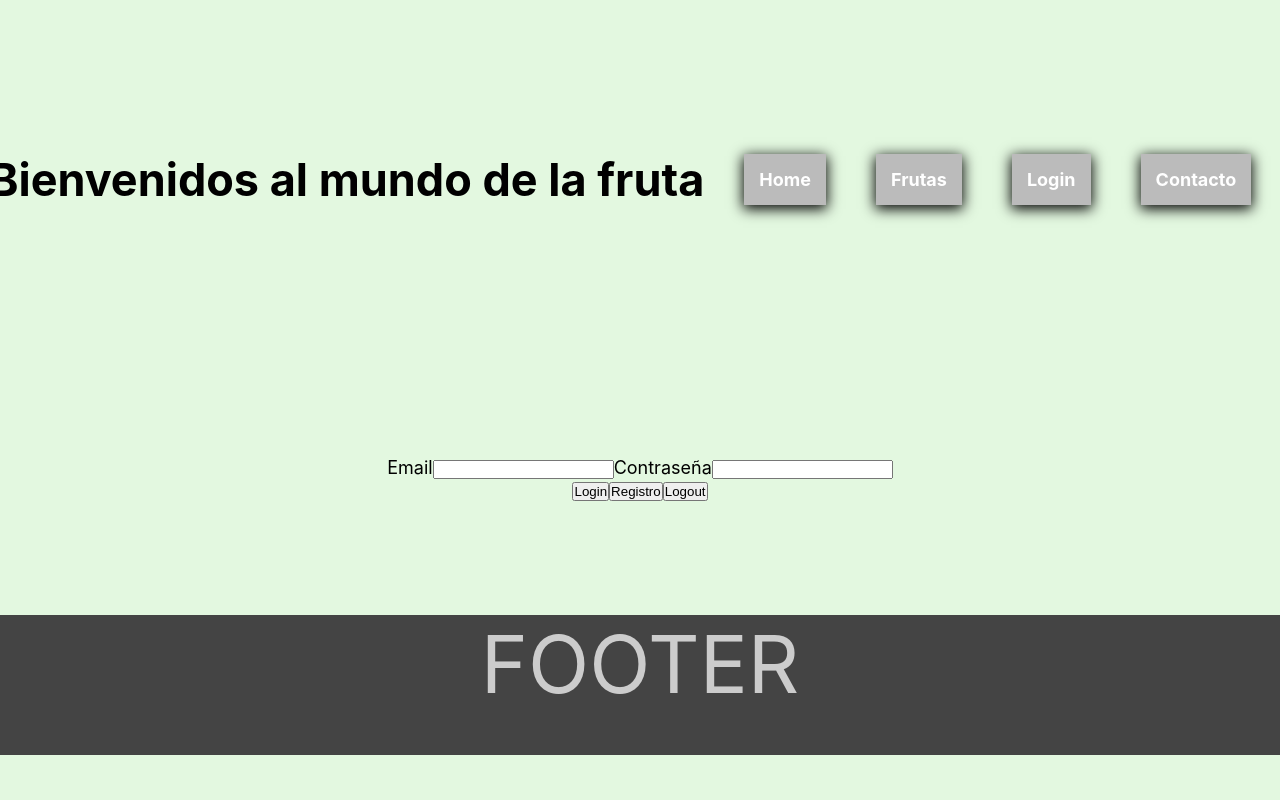
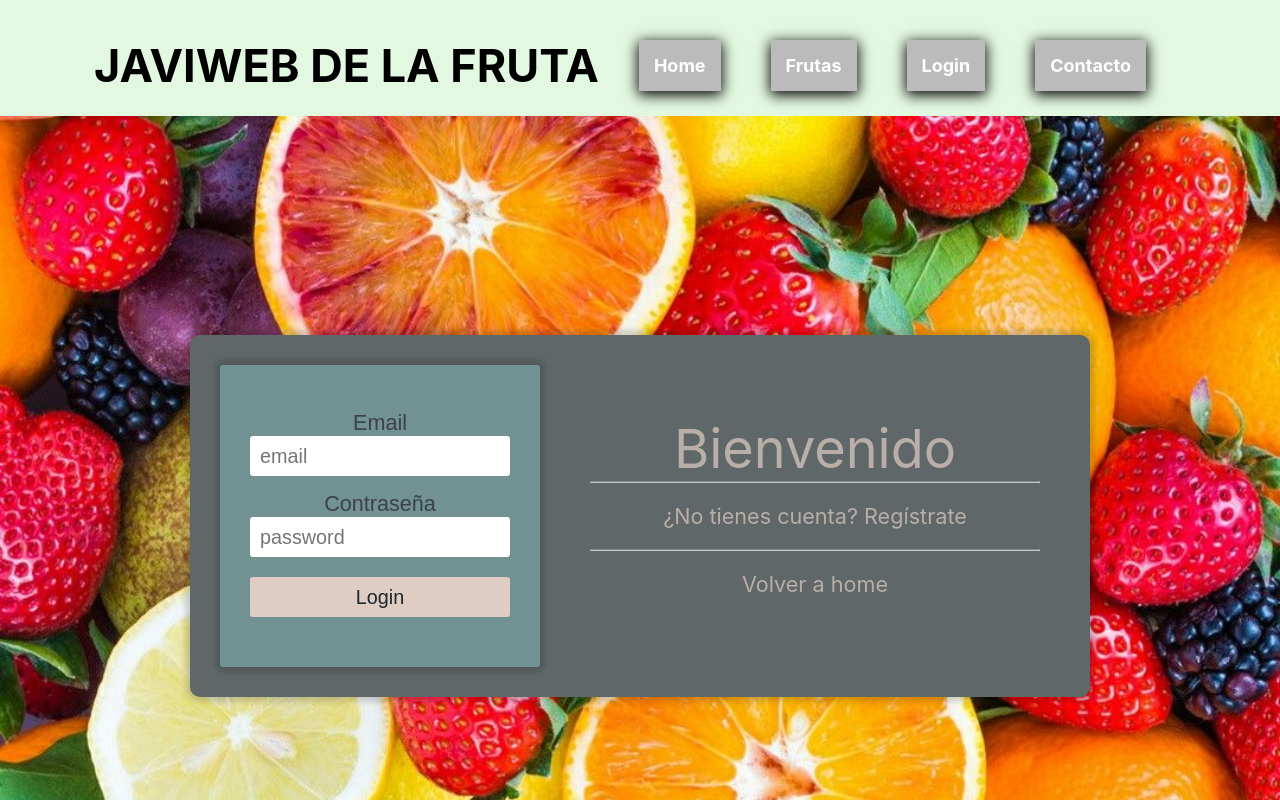
Before and after one commit to javierbajo/REACT-PROJECT-FRUTAS, a React (Create React App) app: page /login in a window 1280 px wide. Shown: the top 800 px of the page. Built offline with nearby package versions, Linux system fonts and the light colour scheme; no server answers.

Commit message:
Login completo

```diff
--- a/src/App.css
+++ b/src/App.css
@@ -47,5 +47,6 @@ h1{
   text-align: center;
   justify-content: center;
   font-style: italic;
-  font-size: 20px;
+  font-size: 30px;
+  font-weight: 400;
 }
--- a/src/App.js
+++ b/src/App.js
@@ -1,6 +1,6 @@
-import './App.css';
+import "./App.css";
 import { useEffect, useState } from "react";
-import { Route, Routes, useNavigate } from 'react-router-dom'
+import { Route, Routes, useNavigate } from "react-router-dom";
 import Home from "./components/Home/Home";
 import Frutas from "./components/Frutas/Frutas";
 import NavBar from "./components/NavBar/NavBar";
@@ -11,79 +11,87 @@ import DetalleFrutas from "./components/DetalleFrutas/DetalleFrutas";
 import NotFound from "./components/NotFound";
 import Registro from "./components/Registro/Registro";
 import AuthRoute from "./components/AuthRoute/AuthRoute";
-import Profile from "./components/Profile/Profile"
-
+import Profile from "./components/Profile/Profile";
+import Logout from "./components/Logout";
+import LoginNote from "./components/LoginNote";
 
 function App() {
-
   const navigate = useNavigate();
   // traigo los datos de los usuarios de la DB--------------
   const [userList, setUserList] = useState([]);
 
   const getDataUsersAPI = async () => {
-    const response = await fetch('http://localhost:3001/users/');
-    const res =await response.json()
+    const response = await fetch("http://localhost:3001/users/");
+    const res = await response.json();
     setUserList(res);
-
-  }
-  useEffect(() =>{
+  };
+  useEffect(() => {
     getDataUsersAPI();
-  }, [])
+  }, []);
   console.log(userList);
   //-----------------------------------
   // primer estado del user es null, aún no está definido
   const [user, setUser] = useState(null);
-const [loginError, setLoginError] = useState('');
+  const [loginError, setLoginError] = useState("");
 
   const loginUser = (formData) => {
-
     const existUser = userList.find(
       (user) =>
         user.email === formData.email && user.password === formData.password
     );
 
-  if(existUser){
+    if (existUser) {
       // Segundo estado del user, información del usuario logado
       setUser(existUser);
-    setLoginError('');
-    navigate('/');
-  }else{
+      setLoginError("");
+      navigate("/");
+    } else {
       // tercer estado del user, usuario no encontrado
-    setUser(false)
-    setLoginError('Usuario o contraseña incorrecta')
+      setUser(false);
+      setLoginError("Usuario o contraseña incorrecta");
     }
   };
 
   return (
     <>
       <div className="App">
-        <div className='contenedor-principal'>
-
+        <div className="contenedor-principal">
           <header>
             <div>
-        <h1>Bienvenidos al mundo de la fruta</h1>
+              <h1> JAVIWEB DE LA FRUTA </h1>
             </div>
-        <NavBar user={user}/>
+            <NavBar user={user} setUser={setUser} />
           </header>
-       {/* <div className='notaLogeado'>Usuario: {user.userName} {user.userLastname}</div> */}
+
         <Routes>
-          <Route path="/" element={<Home />} />
-          <Route path="/login" element={<Login loginUser={loginUser} loginError={loginError} />} />
-          <Route path="/frutas" element={<Frutas />} />
-          <Route path="/contact" element={<Contacto />} />
-          <Route path="/frutas/:fruitName" element={<DetalleFrutas />} />
-          <Route path="/register" element={<Registro/>} />
-
-          <Route path="/profile" element = {<AuthRoute user={user} component={<Profile user={user}/>} />}/>
-
-
-          <Route path="*" element={<NotFound />} />
-
-
+          <Route path="/profile" element=""/>
+          <Route path="*" element= {<LoginNote user={user}/>} />
         </Routes>
 
 
 
+
+          <Routes>
+            <Route path="/" element={<Home />} />
+            <Route
+              path="/login"
+              element={<Login loginUser={loginUser} loginError={loginError} />}
+            />
+            <Route path="/logout" element={<Logout setUser={setUser}/>} />
+            <Route path="/frutas" element={<Frutas />} />
+            <Route path="/contact" element={<Contacto />} />
+            <Route path="/frutas/:fruitName" element={<DetalleFrutas />} />
+            <Route path="/register" element={<Registro />} />
+
+            <Route
+              path="/profile"
+              element={
+                <AuthRoute user={user} component={<Profile user={user} />} />
+              }
+            />
+
+            <Route path="*" element={<NotFound />} />
+          </Routes>
         </div>
         <footer>
           <Footer />
--- a/src/components/Login/Login.jsx
+++ b/src/components/Login/Login.jsx
@@ -9,36 +9,37 @@ const intialState = {
 
 const Login = ({ loginUser, loginError }) => {
 
-    const[formData, setFormData] = useState(intialState);
+  const [formData, setFormData] = useState(intialState);
 
-    const changeInput = (event) =>{
+  const changeInput = (event) => {
     //OTRA FORMA DE PONER LO MISMO
     /* const nombreInput = event.target.name;
         const valorInput = event.target.value;
         setFormData({...formdata, [nombreInput]: valorInput});*/
-        const {value, name} = event.target;
-        setFormData({...formData, [name]: value});
-        console.log(name, value)
+    const { value, name } = event.target;
+    setFormData({ ...formData, [name]: value });
+    //console.log(name, value)
   };
+
   const submitForm = (event) => {
     event.preventDefault();
     console.log("Se han enviado los datos");
-      loginUser(formData)
+    loginUser(formData);
     setFormData(intialState);
-
   };
-    console.log(formData)
-
-
-
+  //console.log(formData)
 
   return (
-    <form className="form-login" onSubmit={submitForm}>
-      <div className="div-login">
+    <div className="login-contenedor">
+      <div className="login-contenedor-centrado">
+        <div className="login-div-izquierdo">
+          <form className="login-form" onSubmit={submitForm}>
             <label htmlFor="email">Email</label>
             <input
+              className="login-input-email"
               type="email"
               name="email"
+              placeholder="email"
               id="email"
               onChange={changeInput}
               value={formData.email}
@@ -46,24 +47,34 @@ const Login = ({ loginUser, loginError }) => {
 
             <label htmlFor="password">Contraseña</label>
             <input
+              className="login-input-password"
               type="password"
               name="password"
+              placeholder="password"
               id="password"
               onChange={changeInput}
               value={formData.password}
             />
 
-        <div>
-          <button type="submit">Login</button>
-          <Link to="/register">
-            <button>Registro</button>
-          </Link>
-          <button>Logout</button>
+            <button type="submit" className="login-button">
+              Login
+            </button>
+          </form>
+        </div>
+
+        <div className="login-div-derecho">
+          <div className="login-div-titulo">Bienvenido</div>
+          <hr />
+          <div >
+            <Link to="/register" className="login-registro">¿No tienes cuenta? Regístrate</Link>
+            {loginError ? <div className="loginError">{loginError} </div> : null}
+            <hr />
+            <Link to="/" className="login-registro">Volver a home</Link>
+          </div>
         </div>
       </div>
 
-      {loginError ? <div className='loginError'>{loginError} </div>: null}
-    </form>
+    </div>
   );
 };
 
--- /dev/null
+++ b/src/components/LoginNote.jsx
@@ -0,0 +1,15 @@
+import {Link} from 'react-router-dom'
+
+const LoginNote = ({user}) => {
+  return (
+    <div className="notaLogeado">
+            {user ?
+            <Link to="/profile">
+            Usuario: {user.userName} {user.userLastname}
+            </Link>
+            : ""}
+    </div>
+  )
+}
+
+export default LoginNote
--- /dev/null
+++ b/src/components/Logout.jsx
@@ -0,0 +1,16 @@
+import React from 'react'
+
+const Logout = ({setUser}) => {
+
+
+    const handleLogout = () =>{
+        setUser(null);
+    }
+
+    handleLogout()
+  return (
+    <h1>Hasta la vista baby</h1>
+  )
+}
+
+export default Logout
--- a/src/components/NavBar/NavBar.jsx
+++ b/src/components/NavBar/NavBar.jsx
@@ -1,7 +1,11 @@
 import {Link} from 'react-router-dom'
 import "../../styles/NavBar.css"
 
+
 const NavBar = ({user}) => {
+
+
+
   return (
 
       <nav className="nav">
@@ -12,17 +16,21 @@ const NavBar = ({user}) => {
           <li>
             <Link to="/frutas" className="lis">Frutas</Link>
           </li>
+          {user ?
           <li>
-            <Link to="/login" className="lis">Login</Link>
-          </li>
+            <Link to="/logout" className="lis" >Logout</Link>
+          </li>:
+              <li>
+              <Link to="/login" className="lis">Login</Link>
+            </li>}
           <li>
             <Link to="/contact" className="lis">Contacto</Link>
           </li>
-          {user ?
+          {/* {user ?
           <li>
             <Link to="/profile" className="lis">Perfil</Link>
           </li> :''
-          }
+          } */}
         </ul>
       </nav>
 
--- a/src/components/Profile/Profile.jsx
+++ b/src/components/Profile/Profile.jsx
@@ -6,7 +6,7 @@ const profile = ({user}) => {
     <h1>perfil de usuario: </h1>
     <p>Email:{user.email}</p>
     <p>Nombre:{user.userName}</p>
-    <p>Apellido:{user.userLastName}</p>
+    <p>Apellido:{user.userLastname}</p>
     <p>Dirección:{user.adress}</p>
     {/* <p>Frutas:{user.fruits}</p> */}
     </>
--- a/src/styles/Login.css
+++ b/src/styles/Login.css
@@ -1,8 +1,212 @@
-.login-div{
-    background-color: red;
+.login-contenedor{
+    display: flex;
+    align-items: center;
+    justify-content: center;
+
+    margin:0;
+    padding: 0;
+    min-width:100vw;
+    min-height: 100vh;
+    width: 100%;
+    height: 100%;
+
+    background-image: url(../images/frutas1.jpg);
+    background-position: center;
+    background-position: center;
+    background-size: cover;
   }
 
-  .loginError{
-    font-size: 50px;
-    color: red;
+.login-contenedor-centrado{
+  display:flex;
+  align-items: center;
+  justify-content: center;
+  flex-direction: row;
+
+  min-width: 380px;
+  max-width: 900px;
+  width: 90%;
+
+  background-color: #5f6769;
+
+  /*opacity: 0.50;
+  filter: alpha(opacity=50);*/
+
+  border-radius: 10px;
+  -moz-border-radius: 10px;
+  -webkit-border-radius: 10px;
+  -webkit-box-shadow: 0px 0px 5px 5px rgba(0,0,0,0.15);
+  -moz-box-shadow: 0px 0px 5px 5px rgba(0,0,0,0.15);
+  box-shadow: 0px 0px 5px 5px rgba(0,0,0,0.15);
+
+  padding: 30px;
+  box-sizing: border-box;
+}
+
+.login-div-izquierdo {
+    width: 100%;
+    max-width: 320px;
+    min-width: 320px;
+    padding: 30px 30px 50px 30px;
+    background-color: #719192;
+
+    -webkit-box-shadow: 0px 0px 5px 5px rgba(0,0,0,0.15);
+    -moz-box-shadow: 0px 0px 5px 5px rgba(0,0,0,0.15);
+    box-shadow: 0px 0px 5px 5px rgba(0,0,0,0.15);
+
+    border-radius: 3px 3px 3px 3px;
+    -moz-border-radius: 3px 3px 3px 3px;
+    -webkit-border-radius: 3px 3px 3px 3px;
+
+    box-sizing: border-box;
+
+    opacity: 1;
+    filter: alpha(opacity=1);
+}
+
+.login-div-izquierdo label {
+    display: block;
+    font-family: 'Overpass', sans-serif;
+    font-size: 120%;
+    color:#3c4245;
+
+    margin-top: 15px;
+}
+
+.login-div-izquierdo input {
+    font-family: 'Overpass', sans-serif;
+    font-size: 110%;
+    color: #1b262c;
+
+    display: block;
+    width: 100%;
+    height: 40px;
+
+    margin-bottom: 10px;
+    padding: 5px 5px 5px 10px;
+
+    box-sizing: border-box;
+
+    border: none;
+    border-radius: 3px 3px 3px 3px;
+    -moz-border-radius: 3px 3px 3px 3px;
+    -webkit-border-radius: 3px 3px 3px 3px;
+}
+
+.login-div-izquierdo input::placeholder {
+    font-family: 'Overpass', sans-serif;
+    /* color: #E4E4E4; */
+}
+
+.login-div-izquierdo button {
+    font-family: 'Overpass', sans-serif;
+    font-size: 110%;
+    color:#1b262c;
+    width: 100%;
+    height: 40px;
+    border: none;
+
+    border-radius: 3px 3px 3px 3px;
+    -moz-border-radius: 3px 3px 3px 3px;
+    -webkit-border-radius: 3px 3px 3px 3px;
+
+    background-color: #dfcdc3;
+
+    margin-top: 10px;
+}
+
+.login-div-izquierdo button:hover {
+    background-color: #3c4245;
+    color:#dfcdc3;
+}
+
+.login-div-derecho {
+    /*display: flex;
+    align-items:center;
+    justify-content:center;*/
+
+    text-align: center;
+    width: 100%;
+
+    opacity: 0.70;
+    filter: alpha(opacity=70);
+
+    padding:20px 20px 20px 50px;
+    box-sizing: border-box;
+}
+
+.login-div-titulo {
+    font-size: 300%;
+    color:#dfcdc3;
+}
+
+
+.pie-form {
+    font-size: 90%;
+    text-align: center;
+    margin-top: 15px;
+}
+
+.login-registro {
+    display: block;
+    margin: 20px;
+    justify-content: center;
+    text-decoration: none;
+    color: #dfcdc3;
+
+    font-size: larger;
+}
+
+.login-registro:hover {
+    color: #719192;
+}
+/* seccion de la derecha */
+/* seccion de la derecha */
+
+/* ajustar a pantallas con ancho menor o igual a 775px; */
+/* ajustar a pantallas con ancho menor o igual a 775px; */
+@media all and (max-width: 775px)
+{
+    .login-contenedor-centrado {
+        flex-direction:column-reverse;
+
+        min-width: 380px;
+        max-width: 900px;
+        width: 90%;
+
+        background-color: #5f6769;
+
+        /*opacity: 0.50;
+        filter: alpha(opacity=50);*/
+
+        border-radius: 10px 10px 10px 10px;
+        -moz-border-radius: 10px 10px 10px 10px;
+        -webkit-border-radius: 10px 10px 10px 10px;
+
+        -webkit-box-shadow: 0px 0px 5px 5px rgba(0,0,0,0.15);
+        -moz-box-shadow: 0px 0px 5px 5px rgba(0,0,0,0.15);
+        box-shadow: 0px 0px 5px 5px rgba(0,0,0,0.15);
+
+        padding: 30px;
+        box-sizing: border-box;
+    }
+
+    .login-contenedor {
+        margin: 0 auto;
+    }
+
+    .login-div-derecho {
+        padding:20px 20px 20px 20px;
+    }
+
+    #login label {
+        text-align: left;
+    }
+}
+
+
+
+.loginError{
+    font-size: 30px;
+    color: #eee;
+    background-color: #ff8000;
   }
```
Also changed, not shown: src/services/testimonios.json (+8 -0 lines), src/images/fondo_difuminado_login.jpg (added), src/images/frutas1.jpg (added). Lines whose indentation alone changed are shown as unchanged.
